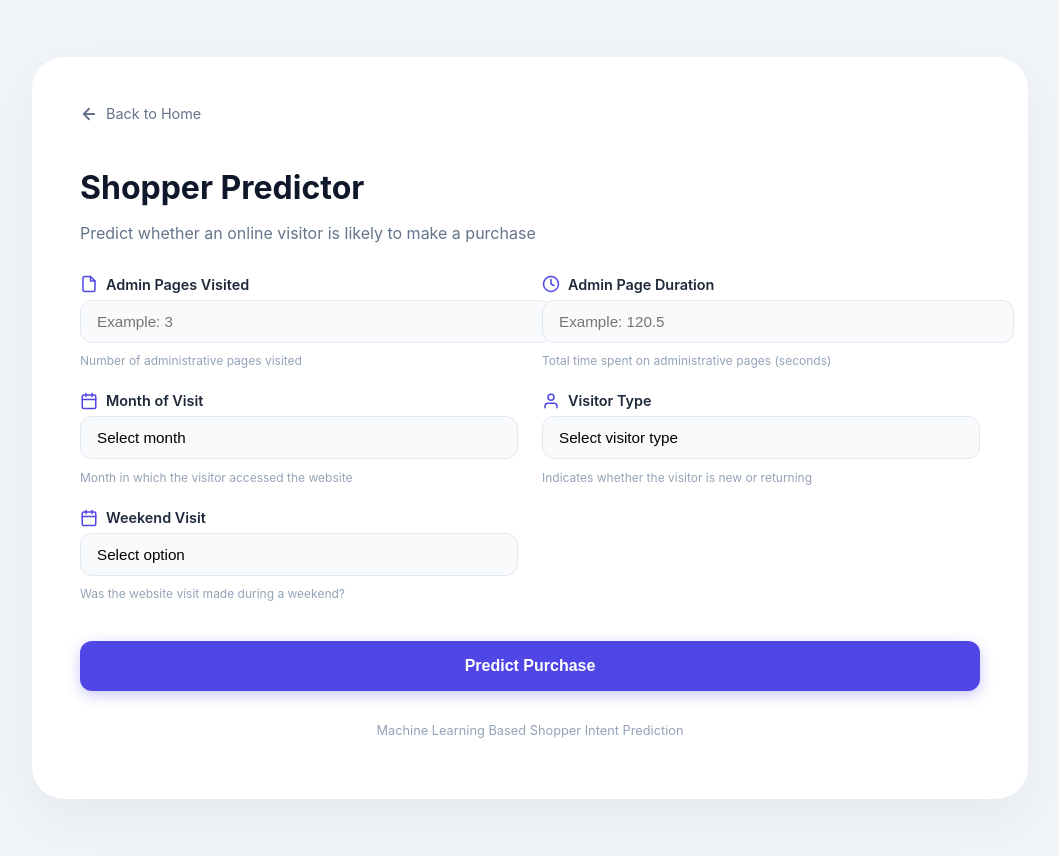
After one commit to VeeraVaishnavi/customer-purchase-prediction-app, a Flask app: page /predict in a window 1280 px wide. The commit adds this page. Shown: the whole page, without its empty margins (110-1169 px from the left). Run offline with Flask 3, Linux system fonts and the light colour scheme.

Commit message:
Update project files and styling

```diff
--- a/app.py
+++ b/app.py
@@ -1,50 +1,40 @@
 from flask import Flask, render_template, request
 import pickle
-import pandas as pd
-
-# Load model bundle
-with open("shopper_tree.pkl", "rb") as f:
-    bundle = pickle.load(f)
-
-model = bundle["model"]
-encoders = bundle["encoders"]
-feature_order = bundle["feature_order"]
+import os
 
 app = Flask(__name__)
 
-def preprocess(form_data):
-    # Convert True/False strings to boolean
-    sample = {
-        k: (v if v not in ["True", "False"] else v == "True")
-        for k, v in form_data.items()
-    }
+# Optional: Load your ML model if it exists, otherwise just run the app
+model_path = 'shopper_tree.pkl'
+if os.path.exists(model_path):
+    model = pickle.load(open(model_path, 'rb'))
+else:
+    model = None
+    print("Warning: shopper_tree.pkl not found. Predictions won't work until you train the model.")
 
-    df = pd.DataFrame([sample])
+@app.route('/')
+def index():
+    # This serves the Landing Page (Get Started)
+    return render_template('index.html')
 
-    # Encode categorical columns
-    for col in df.columns:
-        if col in encoders:
-            df[col] = encoders[col].transform(df[col])
+@app.route('/predict', methods=['GET', 'POST'])
+def predict():
+    if request.method == 'POST':
+        # Get form data
+        admin_pages = request.form.get('admin_pages')
+        duration = request.form.get('duration')
+        month = request.form.get('month')
+        visitor_type = request.form.get('visitor_type')
+        weekend = request.form.get('weekend')
 
-    # Match training column order
-    df = df.reindex(columns=feature_order).fillna(0)
+        # TODO: Process data & pass to model
+        # prediction = model.predict([[admin_pages, duration, ...]])
 
-    return df
+        # For now, just send a message back to the form page
+        return render_template('home.html', prediction="User likely to purchase!")
 
+    # If it's a GET request, just show the form
+    return render_template('home.html')
 
-@app.route("/", methods=["GET", "POST"])
-def index():
-    prediction = None
-
-    if request.method == "POST":
-        X_new = preprocess(request.form)
-        pred = model.predict(X_new)
-
-        # ✅ FIXED HERE (removed Revenue encoder issue)
-        prediction = bool(pred[0])
-
-    return render_template("index.html", prediction=prediction)
-
-
-if __name__ == "__main__":
+if __name__ == '__main__':
     app.run(debug=True)
--- /dev/null
+++ b/static/style.css
@@ -0,0 +1,271 @@
+/* =========================================
+   PART 1: LANDING PAGE STYLES (For index.html)
+   ========================================= */
+body {
+    font-family: -apple-system, BlinkMacSystemFont, "Segoe UI", Roboto, sans-serif;
+    background-color: #f1f5f9;
+    min-height: 100vh;
+    display: flex;
+    align-items: center;
+    justify-content: center;
+    padding: 20px;
+}
+
+.glow-card {
+    max-width: 900px;
+    width: 100%;
+    background: #ffffff;
+    border-radius: 2rem;
+    padding: 4rem 2rem;
+    text-align: center;
+    box-shadow: 0 10px 40px rgba(0,0,0,0.05);
+    position: relative;
+    overflow: hidden;
+}
+
+.glow-effect {
+    pointer-events: none;
+    position: absolute;
+    inset: 0;
+    border-radius: 2rem;
+    box-shadow: inset 0 -50px 100px 0 rgba(79, 70, 229, 0.15);
+}
+
+/* Animations */
+@keyframes fadeInUp {
+    from { opacity: 0; transform: translateY(10px); }
+    to { opacity: 1; transform: translateY(0); }
+}
+@keyframes scaleIn {
+    from { opacity: 0; transform: scale(0.95); }
+    to { opacity: 1; transform: scale(1); }
+}
+
+.anim-1 { opacity: 0; animation: fadeInUp 0.5s ease-out 0.1s forwards; }
+.anim-2 { opacity: 0; animation: fadeInUp 0.5s ease-out 0.2s forwards; }
+.anim-3 { opacity: 0; animation: fadeInUp 0.5s ease-out 0.3s forwards; }
+.anim-4 { opacity: 0; animation: fadeInUp 0.5s ease-out 0.5s forwards; }
+.anim-glow { opacity: 0; animation: scaleIn 0.5s ease-out 0.7s forwards; }
+
+.badge {
+    display: inline-block;
+    border: 1px solid #e5e7eb;
+    border-radius: 50px;
+    padding: 6px 18px;
+    font-size: 0.8rem;
+    color: #6b7280;
+    background-color: #f9fafb;
+}
+.title {
+    font-size: 2.5rem;
+    font-weight: 700;
+    color: #111827;
+    margin: 16px 0 8px 0;
+}
+.title span { color: #4f46e5; }
+@media (min-width: 640px) { .title { font-size: 3.5rem; } }
+.description {
+    color: #6b7280;
+    font-size: 1.1rem;
+    max-width: 500px;
+    line-height: 1.6;
+    margin: 0 auto 20px auto;
+}
+
+/* THE FLOW BUTTON */
+.flow-btn {
+    position: relative;
+    display: inline-flex;
+    align-items: center;
+    gap: 4px;
+    overflow: hidden;
+    border-radius: 100px;
+    border: 1.5px solid rgba(51, 51, 51, 0.4);
+    background-color: transparent;
+    padding: 14px 36px;
+    font-size: 15px;
+    font-weight: 600;
+    color: #111111;
+    cursor: pointer;
+    text-decoration: none;
+    transition: all 600ms cubic-bezier(0.23, 1, 0.32, 1);
+}
+.flow-btn:hover {
+    border-color: transparent;
+    color: #ffffff;
+    border-radius: 12px;
+}
+.flow-btn:active { transform: scale(0.95); }
+
+.flow-btn .arr-left {
+    position: absolute;
+    width: 16px;
+    height: 16px;
+    left: -25%;
+    stroke: #111111;
+    fill: none;
+    z-index: 9;
+    transition: all 800ms cubic-bezier(0.34, 1.56, 0.64, 1);
+}
+.flow-btn:hover .arr-left { left: 16px; stroke: #ffffff; }
+
+.flow-btn .btn-text {
+    position: relative;
+    z-index: 1;
+    transform: translateX(-12px);
+    transition: all 800ms ease-out;
+}
+.flow-btn:hover .btn-text { transform: translateX(12px); }
+
+.flow-btn .circle-bg {
+    position: absolute;
+    top: 50%;
+    left: 50%;
+    width: 16px;
+    height: 16px;
+    background-color: #111111;
+    border-radius: 50%;
+    opacity: 0;
+    transform: translate(-50%, -50%);
+    transition: all 800ms cubic-bezier(0.19, 1, 0.22, 1);
+    z-index: 0;
+}
+.flow-btn:hover .circle-bg {
+    width: 450px;
+    height: 450px;
+    opacity: 1;
+}
+
+.flow-btn .arr-right {
+    position: absolute;
+    width: 16px;
+    height: 16px;
+    right: 16px;
+    stroke: #111111;
+    fill: none;
+    z-index: 9;
+    transition: all 800ms cubic-bezier(0.34, 1.56, 0.64, 1);
+}
+.flow-btn:hover .arr-right {
+    right: -25%;
+    stroke: #ffffff;
+}
+
+
+/* =========================================
+   PART 2: FORM PAGE STYLES (For home.html)
+   ========================================= */
+.card {
+    width: 100%;
+    max-width: 900px;
+    background: #ffffff;
+    border-radius: 2rem;
+    padding: 3rem;
+    box-shadow: 0 20px 60px rgba(0, 0, 0, 0.05);
+}
+
+.back-link {
+    display: inline-flex;
+    align-items: center;
+    color: #64748b;
+    text-decoration: none;
+    font-size: 0.9rem;
+    margin-bottom: 1.5rem;
+    transition: color 0.2s;
+}
+.back-link:hover { color: #4f46e5; }
+.back-link svg { width: 18px; height: 18px; margin-right: 8px; stroke-width: 2.5; }
+
+h1 {
+    font-size: 2rem;
+    font-weight: 700;
+    color: #0f172a;
+    margin-bottom: 0.5rem;
+}
+.subtitle {
+    color: #64748b;
+    font-size: 1rem;
+    margin-bottom: 2rem;
+}
+
+.form-grid {
+    display: grid;
+    grid-template-columns: 1fr;
+    gap: 1.5rem;
+}
+@media (min-width: 768px) {
+    .form-grid { grid-template-columns: 1fr 1fr; }
+}
+
+.form-group {
+    display: flex;
+    flex-direction: column;
+    gap: 0.4rem;
+}
+
+.form-label {
+    display: flex;
+    align-items: center;
+    font-size: 0.9rem;
+    font-weight: 600;
+    color: #1e293b;
+    gap: 0.5rem;
+}
+.form-label svg,
+.form-label img {
+    width: 18px;
+    height: 18px;
+    color: #4f46e5;
+    stroke: #4f46e5;
+    fill: none;
+}
+
+.form-input {
+    width: 100%;
+    padding: 12px 16px;
+    border: 1px solid #e2e8f0;
+    border-radius: 12px;
+    font-size: 0.95rem;
+    background-color: #f8fafc;
+    transition: all 0.2s;
+    outline: none;
+}
+.form-input:focus {
+    border-color: #4f46e5;
+    box-shadow: 0 0 0 3px rgba(79, 70, 229, 0.1);
+    background-color: #ffffff;
+}
+select.form-input { appearance: none; }
+
+.helper-text {
+    font-size: 0.75rem;
+    color: #94a3b8;
+    margin-top: 4px;
+}
+
+.btn-predict {
+    grid-column: 1 / -1;
+    width: 100%;
+    padding: 16px;
+    margin-top: 1rem;
+    background-color: #4f46e5;
+    color: white;
+    border: none;
+    border-radius: 12px;
+    font-size: 1rem;
+    font-weight: 600;
+    cursor: pointer;
+    transition: all 0.3s;
+    box-shadow: 0 4px 14px 0 rgba(79, 70, 229, 0.3);
+}
+.btn-predict:hover {
+    background-color: #4338ca;
+    transform: translateY(-2px);
+    box-shadow: 0 6px 20px 0 rgba(79, 70, 229, 0.4);
+}
+.footer-text {
+    text-align: center;
+    font-size: 0.8rem;
+    color: #94a3b8;
+    margin-top: 2rem;
+}
--- /dev/null
+++ b/templates/home.html
@@ -0,0 +1,123 @@
+<!DOCTYPE html>
+<html lang="en">
+<head>
+    <meta charset="UTF-8">
+    <meta name="viewport" content="width=device-width, initial-scale=1.0">
+    <title>Shopper Predictor Form</title>
+    <link rel="stylesheet" href="{{ url_for('static', filename='style.css') }}">
+</head>
+<body>
+
+    <div class="card">
+        <!-- Back to Home -->
+        <a href="/" class="back-link">
+            <svg viewBox="0 0 24 24" stroke="currentColor" fill="none" stroke-linecap="round" stroke-linejoin="round">
+                <path d="M19 12H5M12 19l-7-7 7-7"/>
+            </svg>
+            Back to Home
+        </a>
+
+        <h1>Shopper Predictor</h1>
+        <p class="subtitle">Predict whether an online visitor is likely to make a purchase</p>
+
+        <form action="/predict" method="POST" class="form-grid">
+
+            <!-- Admin Pages -->
+            <div class="form-group">
+                <label class="form-label">
+                    <svg viewBox="0 0 24 24" stroke="currentColor" fill="none" stroke-width="2" stroke-linecap="round" stroke-linejoin="round">
+                        <path d="M14 2H6a2 2 0 0 0-2 2v16a2 2 0 0 0 2 2h12a2 2 0 0 0 2-2V8z"/>
+                        <polyline points="14 2 14 8 20 8"/>
+                    </svg>
+                    Admin Pages Visited
+                </label>
+                <input type="number" name="admin_pages" placeholder="Example: 3" class="form-input" required>
+                <span class="helper-text">Number of administrative pages visited</span>
+            </div>
+
+            <!-- Admin Page Duration -->
+            <div class="form-group">
+                <label class="form-label">
+                    <svg viewBox="0 0 24 24" stroke="currentColor" fill="none" stroke-width="2" stroke-linecap="round" stroke-linejoin="round">
+                        <circle cx="12" cy="12" r="10"/>
+                        <polyline points="12 6 12 12 16 14"/>
+                    </svg>
+                    Admin Page Duration
+                </label>
+                <input type="number" step="0.1" name="duration" placeholder="Example: 120.5" class="form-input" required>
+                <span class="helper-text">Total time spent on administrative pages (seconds)</span>
+            </div>
+
+            <!-- Month of Visit -->
+            <div class="form-group">
+                <label class="form-label">
+                    <svg viewBox="0 0 24 24" stroke="currentColor" fill="none" stroke-width="2" stroke-linecap="round" stroke-linejoin="round">
+                        <rect x="3" y="4" width="18" height="18" rx="2" ry="2"/>
+                        <line x1="16" y1="2" x2="16" y2="6"/>
+                        <line x1="8" y1="2" x2="8" y2="6"/>
+                        <line x1="3" y1="10" x2="21" y2="10"/>
+                    </svg>
+                    Month of Visit
+                </label>
+                <select name="month" class="form-input" required>
+                    <option value="" disabled selected>Select month</option>
+                    <option value="Jan">January</option>
+                    <option value="Feb">February</option>
+                    <option value="Mar">March</option>
+                    <option value="Apr">April</option>
+                    <option value="May">May</option>
+                    <option value="Jun">June</option>
+                    <option value="Jul">July</option>
+                    <option value="Aug">August</option>
+                    <option value="Sep">September</option>
+                    <option value="Oct">October</option>
+                    <option value="Nov">November</option>
+                    <option value="Dec">December</option>
+                </select>
+                <span class="helper-text">Month in which the visitor accessed the website</span>
+            </div>
+
+            <!-- Visitor Type -->
+            <div class="form-group">
+                <label class="form-label">
+                    <svg viewBox="0 0 24 24" stroke="currentColor" fill="none" stroke-width="2" stroke-linecap="round" stroke-linejoin="round">
+                        <path d="M20 21v-2a4 4 0 0 0-4-4H8a4 4 0 0 0-4 4v2"/>
+                        <circle cx="12" cy="7" r="4"/>
+                    </svg>
+                    Visitor Type
+                </label>
+                <select name="visitor_type" class="form-input" required>
+                    <option value="" disabled selected>Select visitor type</option>
+                    <option value="New">New</option>
+                    <option value="Returning">Returning</option>
+                </select>
+                <span class="helper-text">Indicates whether the visitor is new or returning</span>
+            </div>
+
+            <!-- Weekend Visit -->
+            <div class="form-group">
+                <label class="form-label">
+                    <svg viewBox="0 0 24 24" stroke="currentColor" fill="none" stroke-width="2" stroke-linecap="round" stroke-linejoin="round">
+                        <rect x="3" y="4" width="18" height="18" rx="2" ry="2"/>
+                        <line x1="16" y1="2" x2="16" y2="6"/>
+                        <line x1="8" y1="2" x2="8" y2="6"/>
+                        <line x1="3" y1="10" x2="21" y2="10"/>
+                    </svg>
+                    Weekend Visit
+                </label>
+                <select name="weekend" class="form-input" required>
+                    <option value="" disabled selected>Select option</option>
+                    <option value="True">Yes</option>
+                    <option value="False">No</option>
+                </select>
+                <span class="helper-text">Was the website visit made during a weekend?</span>
+            </div>
+
+            <button type="submit" class="btn-predict">Predict Purchase</button>
+        </form>
+
+        <p class="footer-text">Machine Learning Based Shopper Intent Prediction</p>
+    </div>
+
+</body>
+</html>
```
Also changed, not shown: package.json (added, +15 -0 lines), tailwind.config.js (added, +10 -0 lines), templates/index.html (+40 -76 lines), package-lock.json (added).
